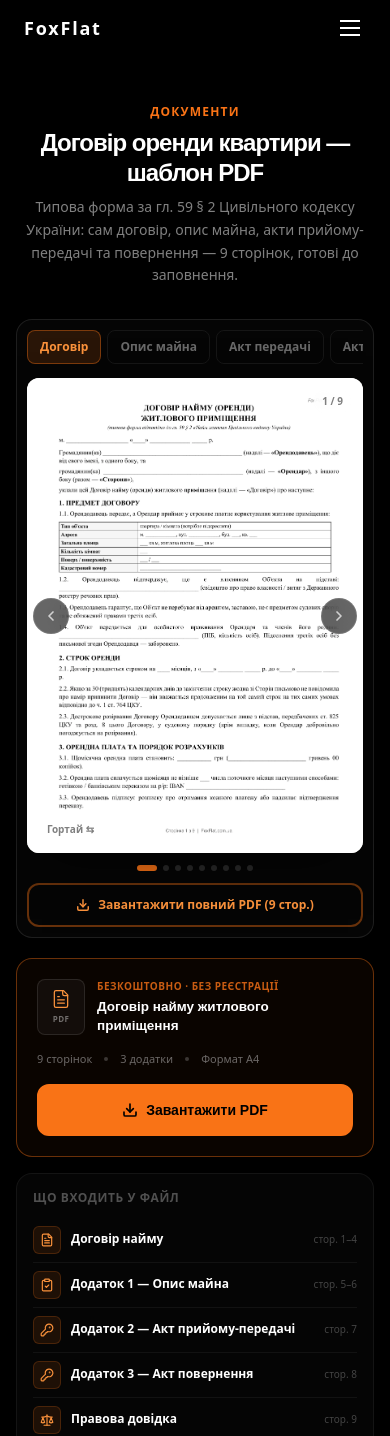
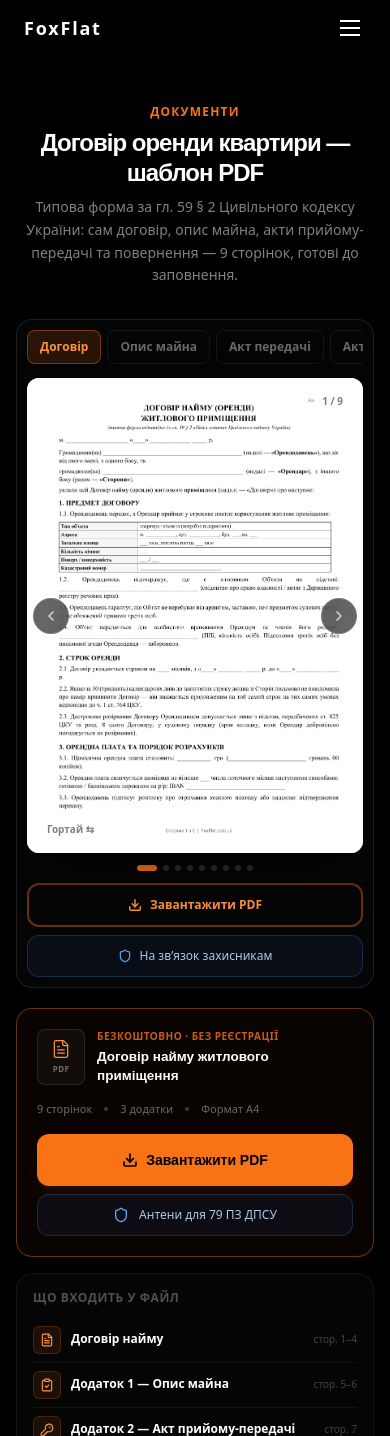
Before and after one commit to DNGameCompany/foxflat_web_next, a Next.js app: page /docs/dogovir-orendy in a window 390 px wide. Shown: the top 1436 px of the page. Built offline with nearby package versions, Linux system fonts and the light colour scheme.

Commit message:
банка донат в шаблоні договору

```diff
--- a/src/app/docs/dogovir-orendy/RentalContractClient.tsx
+++ b/src/app/docs/dogovir-orendy/RentalContractClient.tsx
@@ -14,11 +14,15 @@ import {
     Check,
     Maximize2,
     X,
+    Shield,          // ← додай
 } from "lucide-react";
 import HeaderFoxFlat from "@/src/components/HeaderFoxFlat";
 import * as gTag from "@/lib/gtag";
 import { addDoc, collection, doc, increment, serverTimestamp, setDoc } from "firebase/firestore";
 import { db } from "@/lib/firebase";
+
+// 🔗 ПОСИЛАННЯ НА ВАШУ БАНКУ MONOBANK АБО LIQPAY
+const MONOBANK_JAR_URL = "https://send.monobank.ua/jar/2BrMzU78xp"; // Замініть на ваше посилання
 
 interface DocSection {
     icon: React.ElementType;
@@ -139,13 +143,11 @@ const faqs = [
 async function logContractDownload() {
     try {
         await Promise.all([
-            // Загальний лічильник — швидко читати одним запитом
             setDoc(
                 doc(db, "stats", "contract_downloads"),
                 { count: increment(1), lastDownloadAt: serverTimestamp() },
                 { merge: true }
             ),
-            // Лог кожного завантаження — для динаміки по днях
             addDoc(collection(db, "contract_downloads_log"), {
                 createdAt: serverTimestamp(),
             }),
@@ -233,10 +235,6 @@ const QUICK_JUMP = [
     { label: "Довідка ЦКУ", page: 9, from: 9, to: 9 },
 ];
 
-// ─────────────────────────────────────────────────────────────
-// Хук свайпу: розрізняє "тап" (клік) від "свайпу" (гортання),
-// щоб клік на прев'ю не сплутувався зі свайпом-навігацією.
-// ─────────────────────────────────────────────────────────────
 function useSwipe({
                       onSwipeLeft,
                       onSwipeRight,
@@ -284,15 +282,11 @@ function useSwipe({
         [onSwipeLeft, onSwipeRight, threshold]
     );
 
-    // Чи останній жест був перетягуванням (щоб onClick його ігнорував)
     const wasDragged = useCallback(() => movedRef.current, []);
 
     return { onTouchStart, onTouchMove, onTouchEnd, wasDragged };
 }
 
-// ─────────────────────────────────────────────────────────────
-// Зображення в лайтбоксі з pinch-to-zoom, double-tap і панорамуванням
-// ─────────────────────────────────────────────────────────────
 function ZoomableLightboxImage({
                                    src,
                                    alt,
@@ -318,8 +312,7 @@ function ZoomableLightboxImage({
         scale.set(1);
         x.set(0);
         y.set(0);
-        // eslint-disable-next-line react-hooks/exhaustive-deps
-    }, [src]);
+    }, [src, scale, x, y]);
 
     const clamp = (val: number, min: number, max: number) => Math.min(Math.max(val, min), max);
 
@@ -447,9 +440,6 @@ function ZoomableLightboxImage({
     );
 }
 
-// ─────────────────────────────────────────────────────────────
-// Модалка лайтбоксу
-// ─────────────────────────────────────────────────────────────
 function LightboxModal({
                            index,
                            total,
@@ -516,15 +506,14 @@ function LightboxModal({
     );
 }
 
-// ─────────────────────────────────────────────────────────────
-// Прев'ю документа
-// ─────────────────────────────────────────────────────────────
 function DocumentPreview({
                              onDownload,
                              downloading,
+                             onDonate,
                          }: {
     onDownload: () => void;
     downloading: boolean;
+    onDonate: () => void;
 }) {
     const [index, setIndex] = useState(0);
     const [direction, setDirection] = useState(1);
@@ -548,7 +537,6 @@ function DocumentPreview({
             document.body.style.touchAction = "";
             window.removeEventListener("keydown", onKey);
         };
-        // eslint-disable-next-line react-hooks/exhaustive-deps
     }, [lightboxOpen, index]);
 
     const goTo = (i: number, label?: string) => {
@@ -571,7 +559,6 @@ function DocumentPreview({
     });
 
     const openLightbox = () => {
-        // Якщо це був свайп (гортання), а не тап — не відкриваємо лайтбокс
         if (swipe.wasDragged()) return;
         setLightboxOpen(true);
         gTag.event({
@@ -667,15 +654,29 @@ function DocumentPreview({
                 ))}
             </div>
 
+            {/* Блок з двома кнопками для зручності під прев'ю */}
+            <div className="mt-3 grid grid-cols-1 sm:grid-cols-2 gap-2">
                 <button
                     type="button"
                     onClick={onDownload}
                     disabled={downloading}
-                className="mt-3 flex items-center justify-center gap-2 py-3 px-4 rounded-xl border-2 border-orange-500/40 text-orange-400 hover:bg-orange-500/10 transition-all text-xs font-bold w-full disabled:opacity-60 disabled:cursor-not-allowed"
+                    className="flex items-center justify-center gap-2 py-3 px-3 rounded-xl border-2 border-orange-500/40 text-orange-400 hover:bg-orange-500/10 transition-all text-xs font-bold w-full disabled:opacity-60 disabled:cursor-not-allowed"
                 >
-                <Download className="w-3.5 h-3.5" strokeWidth={2.5} />
-                {downloading ? "Завантаження…" : "Завантажити повний PDF (9 стор.)"}
+                    <Download className="w-3.5 h-3.5 flex-shrink-0" strokeWidth={2.5} />
+                    <span>{downloading ? "Завантаження…" : "Завантажити PDF"}</span>
                 </button>
+
+                <a
+                    href={MONOBANK_JAR_URL}
+                    target="_blank"
+                    rel="noopener noreferrer"
+                    onClick={onDonate}
+                    className="group flex items-center justify-center gap-2 py-3 px-3 rounded-xl border border-blue-500/25 bg-blue-500/[0.07] text-blue-200/90 hover:bg-blue-500/15 hover:border-blue-400/40 hover:text-white transition-all duration-200 text-xs font-medium w-full"
+                >
+                    <Shield className="w-3.5 h-3.5 text-blue-400 group-hover:text-blue-300 transition-colors flex-shrink-0" strokeWidth={2} />
+                    <span>На зв’язок захисникам</span>
+                </a>
+            </div>
 
             {mounted &&
                 lightboxOpen &&
@@ -746,6 +747,14 @@ export default function RentalContractClient({ pdfUrl }: { pdfUrl: string }) {
         }
     };
 
+    const handleDonateClick = () => {
+        gTag.event({
+            action: "click_donate_monobank",
+            category: "contract_page",
+            label: "79 ПЗ ДПСУ — Monobank Jar",
+        });
+    };
+
     const fadeIn = (delay = 0) => ({
         initial: { opacity: 0, y: 20 },
         animate: { opacity: 1, y: 0 },
@@ -789,10 +798,13 @@ export default function RentalContractClient({ pdfUrl }: { pdfUrl: string }) {
 
                 <div className="grid grid-cols-1 lg:grid-cols-12 gap-5 mb-6 items-start">
                     <motion.div {...fadeIn(0.2)} className="lg:col-span-7 lg:order-1">
-                        <DocumentPreview onDownload={handleDownload} downloading={downloading} />
+                        <DocumentPreview
+                            onDownload={handleDownload}
+                            downloading={downloading}
+                            onDonate={handleDonateClick}
+                        />
                     </motion.div>
 
-                    {/* sticky ЗЗОВНІ motion — без transform */}
                     <div className="lg:col-span-5 lg:order-2 lg:sticky lg:top-20 self-start space-y-4">
                         <motion.div
                             initial={{ opacity: 0 }}
@@ -830,16 +842,31 @@ export default function RentalContractClient({ pdfUrl }: { pdfUrl: string }) {
                                     <span className="w-1 h-1 rounded-full bg-white/20 mt-1.5" />
                                     <span>Формат A4</span>
                                 </div>
+
+                                {/* ГОЛОВНИЙ БЛОК З ДВОМА КНОПКАМИ (PRIMARY + DONATE) */}
+                                <div className="space-y-2">
                                     <button
                                         type="button"
                                         onClick={handleDownload}
                                         disabled={downloading}
-                                    className="flex items-center justify-center gap-2 py-3.5 px-6 rounded-xl bg-orange-500 text-black hover:bg-transparent hover:text-orange-500 border-2 border-orange-500 transition-all text-sm font-bold w-full disabled:opacity-60 disabled:cursor-not-allowed"
+                                        className="flex items-center justify-center gap-2 py-3.5 px-6 rounded-xl bg-orange-500 text-black hover:bg-transparent hover:text-orange-500 border-2 border-orange-500 transition-all text-sm font-bold w-full disabled:opacity-60 disabled:cursor-not-allowed shadow-lg shadow-orange-500/10"
                                         style={{ fontFamily: "'Unbounded', sans-serif" }}
                                     >
-                                    <Download className="w-4 h-4" strokeWidth={2.5} />
+                                        <Download className="w-4 h-4 stroke-[2.5]" />
                                         {downloading ? "Завантаження…" : "Завантажити PDF"}
                                     </button>
+
+                                    <a
+                                        href={MONOBANK_JAR_URL}
+                                        target="_blank"
+                                        rel="noopener noreferrer"
+                                        onClick={handleDonateClick}
+                                        className="group flex items-center justify-center gap-2.5 py-3 px-4 rounded-xl border border-blue-500/25 bg-blue-500/[0.07] hover:bg-blue-500/15 hover:border-blue-400/40 text-blue-200/90 hover:text-white transition-all duration-200 text-xs font-medium w-full"
+                                    >
+                                        <Shield className="w-4 h-4 text-blue-400 group-hover:text-blue-300 transition-colors" strokeWidth={2} />
+                                        <span>Антени для 79 ПЗ ДПСУ</span>
+                                    </a>
+                                </div>
                             </div>
 
                             <Card>
@@ -1082,6 +1109,7 @@ export default function RentalContractClient({ pdfUrl }: { pdfUrl: string }) {
                 </div>
             </motion.section>
 
+            {/* МОДАЛКА ПРИ ЗАВАНТАЖЕННІ ДАКУМЕНТА — з додатковою пропозицією донату під час очікування */}
             {mounted &&
                 showDownloadModal &&
                 createPortal(
@@ -1103,6 +1131,18 @@ export default function RentalContractClient({ pdfUrl }: { pdfUrl: string }) {
                                     style={{ animation: "downloadProgress 10s linear forwards" }}
                                 />
                             </div>
+
+                            {/* Додаткове дружнє нагадування під час генерації */}
+                            <a
+                                href={MONOBANK_JAR_URL}
+                                target="_blank"
+                                rel="noopener noreferrer"
+                                onClick={handleDonateClick}
+                                className="group mt-6 inline-flex items-center justify-center gap-2 py-2.5 px-4 rounded-xl border border-blue-500/25 bg-blue-500/[0.07] hover:bg-blue-500/15 hover:border-blue-400/40 text-blue-200/80 hover:text-white transition-all duration-200 text-xs font-medium"
+                            >
+                                <Shield className="w-3.5 h-3.5 text-blue-400 group-hover:text-blue-300 transition-colors" strokeWidth={2} />
+                                <span>Поки готується PDF — допоможи воїнам</span>
+                            </a>
                         </div>
                         <style>{`
                             @keyframes downloadProgress {
```
Lines whose indentation alone changed are shown as unchanged.
